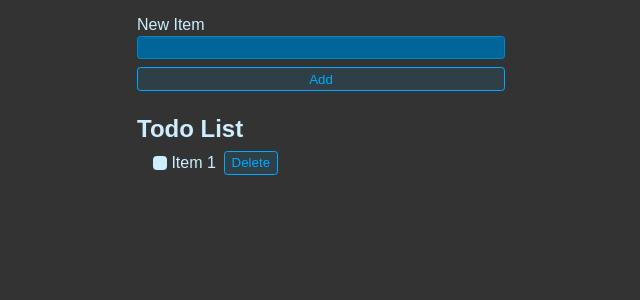
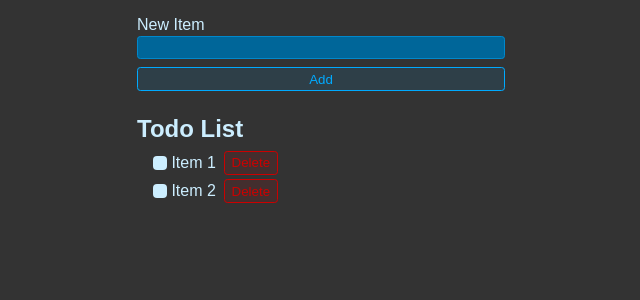
Before and after one commit to da-nn-yy/DanyReactToDo, a React (Vite) app: page / in a window 1280 px wide. Shown: the top 300 px of the page, without its empty margins (319-959 px from the left). Built offline with nearby package versions, Linux system fonts and the light colour scheme.

Commit message:
modified: App.jsx and styles.css

```diff
--- a/src/App.jsx
+++ b/src/App.jsx
@@ -1,21 +1,35 @@
+import { useState } from 'react'
 import './styles.css'
 
 export default function App() {
+  const [newItem,setNewItem] = useState("")
   return (
    <>
     <form className='new-item-form' action="">
       <div className="form-row">
         <label htmlFor="item">New Item</label>
-        <input type="text" id="item"/>
+        <input
+          value={newItem}
+          onChange={e => setNewItem(e.target.value)}
+          type="text"
+          id="item"
+        />
       </div>
       <button className="btn">Add</button>
     </form>
     <h1 className="header">Todo List</h1>
     <ul className="list">
       <li>
-        <label htmlFor="">
+        <label>
           <input type="checkbox"/>
           Item 1
+        </label>
+        <button className="btn btn-delete">Delete</button>
+      </li>
+      <li>
+        <label>
+          <input type="checkbox"/>
+          Item 2
         </label>
         <button className="btn btn-delete">Delete</button>
       </li>
--- a/src/styles.css
+++ b/src/styles.css
@@ -38,14 +38,14 @@ body {
   background: hsl(200, 100%, 50%, 0.2);
 }
 
-.btn.btn-danger {
+.btn.btn-delete {
   background: hsl(0, 100%, 40%, 0.1);
   border: 1px solid hsl(0, 100%, 40%);
   color: hsl(0, 100%, 40%);
 }
 
-.btn.btn-danger:hover,
-.btn.btn-danger:focus-visible {
+.btn.btn.btn-delete:hover,
+.btn.btn.btn-delete:focus-visible {
   background: hsl(0, 100%, 40%, 0.2);
 }
 
```
